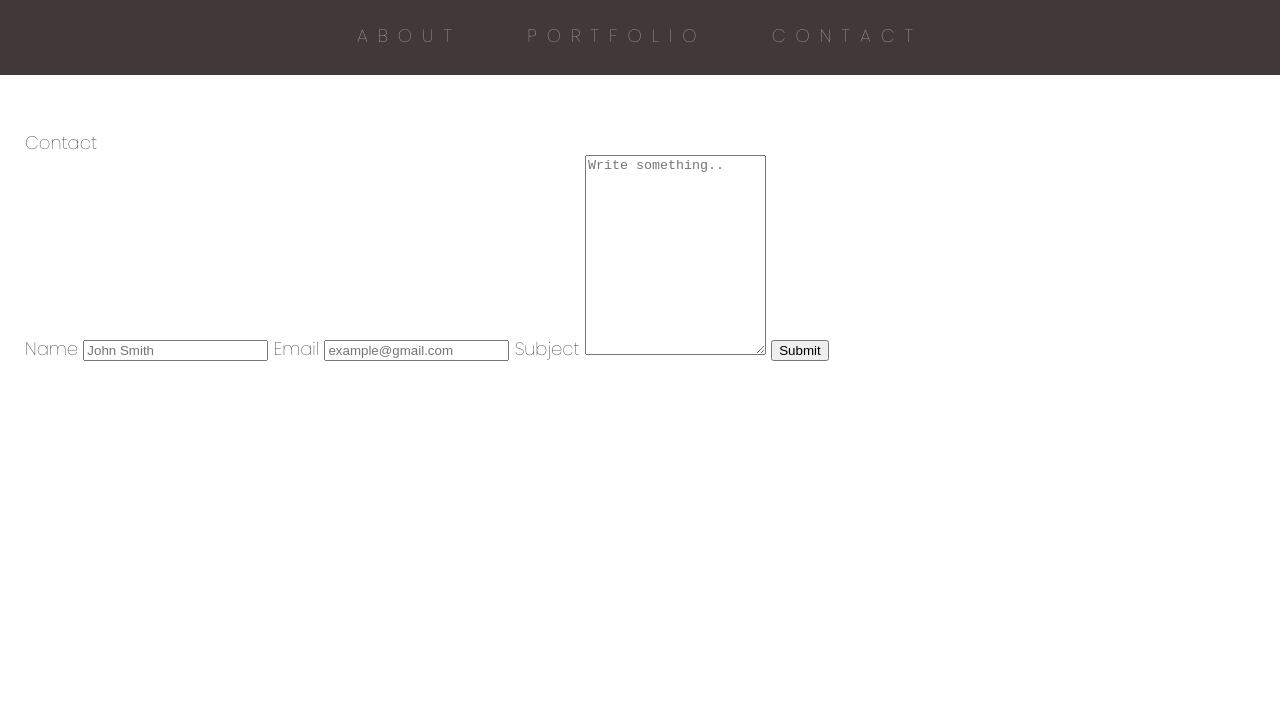
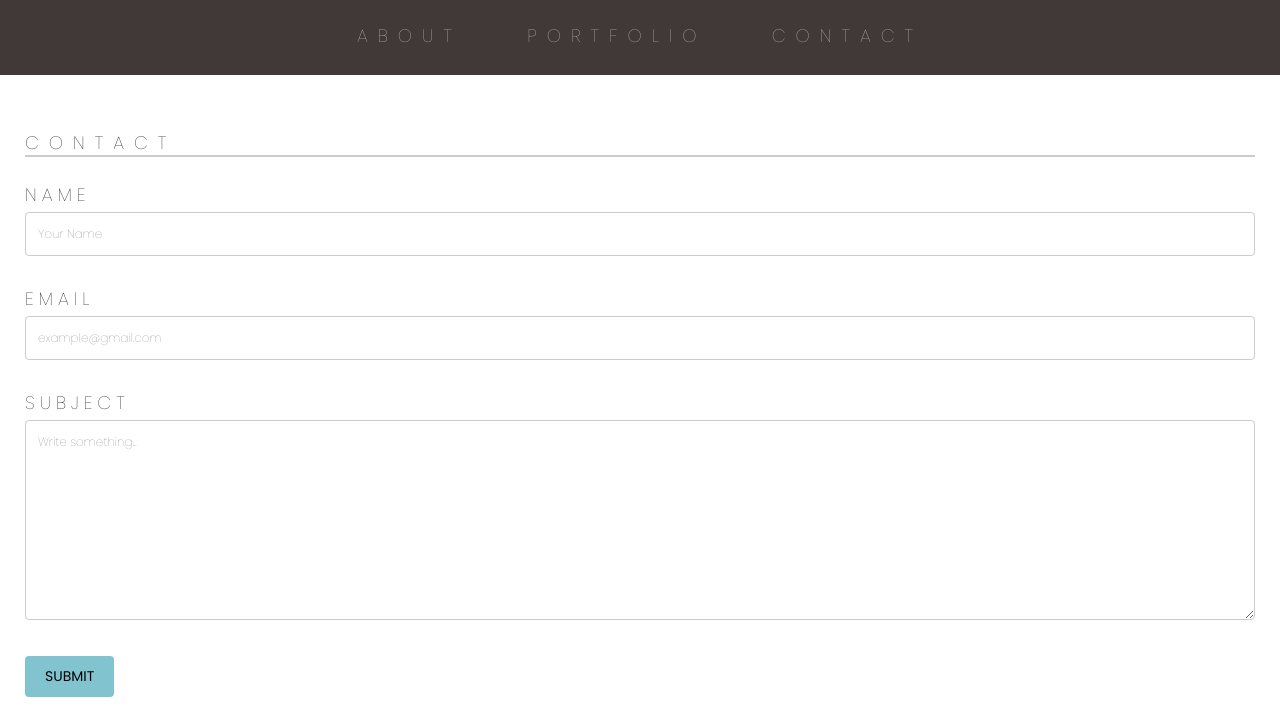
Before and after one commit to kirahelberg/Basic-Portfolio, a plain HTML site: page contact.html in a window 1280 px wide. Shown: the part 111-833 px from the top of the page. Before the commit the page ends 800 px from the top, so only its background shows below. Drawn offline with nearby package versions, Linux system fonts and the light colour scheme.

Commit message:
Created Contact Page

```diff
--- a/Assets/CSS/style.css
+++ b/Assets/CSS/style.css
@@ -104,10 +104,45 @@ a:link {
 
 
 /* CONTACT PAGE */
-#name {
-
+input[type=text], select, textarea {
+    width: 100%;
+    padding: 12px;
+    border: 1px solid #ccc;
+    border-radius: 4px;
+    box-sizing: border-box;
+    font-family: 'Poppins', sans-serif;
+    font-weight: lighter;
+    font-size: 12px;
+    margin-top: 5px;
+    margin-bottom: 30px;
 }
 
+input[type=submit] {
+    background: #81c4cf;
+    color: black;
+    font-family: 'Poppins', sans-serif;
+    font-size: 14px;
+    text-transform: uppercase;
+    padding: 10px 20px;
+    border: none;
+    border-radius: 4px;
+    cursor: pointer;
+}
+
+.name-title{
+    text-transform: uppercase;
+    letter-spacing: 5px;
+}
+
+.email-title{
+    text-transform: uppercase;
+    letter-spacing: 5px;
+}
+
+.subject-title{
+    text-transform: uppercase;
+    letter-spacing: 5px;
+}
 
 /* PORTFOLIO PAGE */
 .project-container {
@@ -136,7 +171,7 @@ a:link {
     right: 0;
     width: 100%;
     height: 60px;
-    opacity: 0.5;
+    opacity: 0.7;
     background: #ffffff;
     color: black;
     font-weight: normal;
@@ -145,15 +180,3 @@ a:link {
     letter-spacing: 5px;
     text-align: center;
 }
-
-/* FOOTER */
-.footer {
-    text-align: center;
-    position: fixed;
-    bottom: 0px;
-    width: 100%;
-    padding-top: 20px;
-    color: #ffffff;
-    font-size: 12px;
-    text-transform: uppercase;
-}
--- a/contact.html
+++ b/contact.html
@@ -33,29 +33,26 @@
     </header>
 
     <!--CONTACT-->
-     <section class="content">
-        <h1 class="contentTitle">Contact</h1>
+    <section class="content">
+        <h1 class="content-title">CONTACT</h1>
 
         <!--INPUT FORM-->
-        <div class="contactContainer">
-                <form action="action_page.php">
+        <div class="contact-container">
+                <form action="contact.html">
 
-                  <label for="name">Name</label>
-                  <input type="text" id="name" name="name" placeholder="John Smith">
+                  <label class="name-title">Name</label>
+                  <input type="text" id="name" name="name" placeholder="Your Name">
 
-                  <label for="email">Email</label>
+                  <label class="email-title">Email</label>
                   <input type="text" id="email" name="email" placeholder="example@gmail.com">
 
-                  <label for="subject">Subject</label>
-                  <textarea id="subject" name="subject" placeholder="Write something.." style="height:200px"></textarea>
+                  <label class="subject-title">Subject</label>
+                  <textarea id="subject" name="subject" placeholder="Write something..." style="height:200px"></textarea>
 
                   <input type="submit" value="Submit">
 
                 </form>
               </div>
     </section>
-
-        <!--FOOTER-->
-        <footer class="footer">Copyright (c)</footer>
 </body>
 </html>
```
Also changed, not shown: index.html (+0 -3 lines), portfolio.html (+0 -3 lines).
